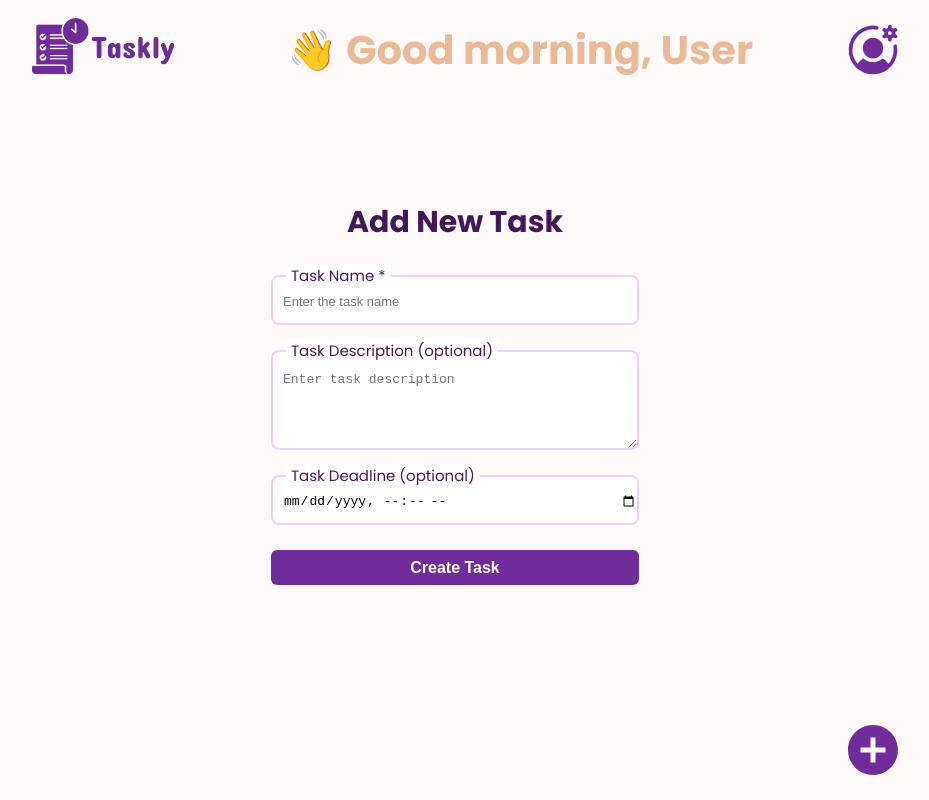
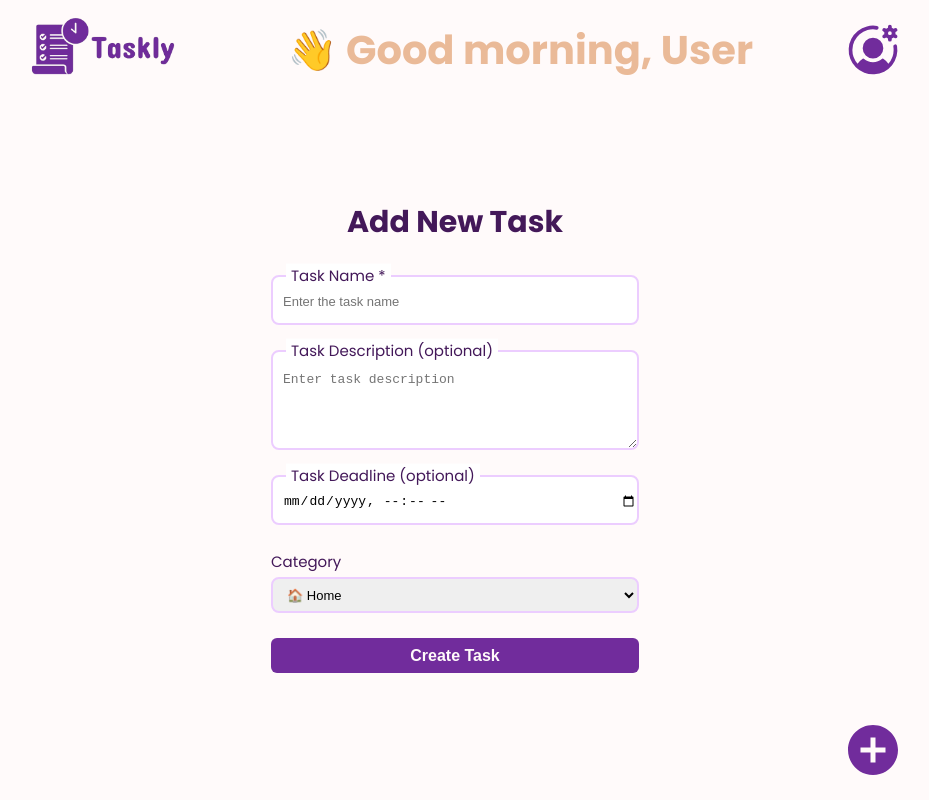
Before and after one commit to Naeemi7/Taskly, a React (Vite) app in the folder client/: page /add-task in a window 1280 px wide. Shown: the whole page, without its empty margins (185-1114 px from the left). Built offline with nearby package versions, Linux system fonts and the light colour scheme.

Commit message:
bug fixed

```diff
--- a/client/src/components/Features/AddTask/AddTask.jsx
+++ b/client/src/components/Features/AddTask/AddTask.jsx
@@ -2,6 +2,7 @@ import Button from "@Reusable/Button";
 import TaskName from "./TaskName";
 import TaskDescription from "./TaskDescription";
 import TaskDeadline from "./TaskDeadline";
+import TaskCategory from "./TaskCategory";
 
 const AddTask = () => {
   return (
@@ -11,6 +12,7 @@ const AddTask = () => {
         <TaskName />
         <TaskDescription />
         <TaskDeadline />
+        <TaskCategory />
         <Button name="Create Task" className="create-task-button" />
       </form>
     </div>
```
